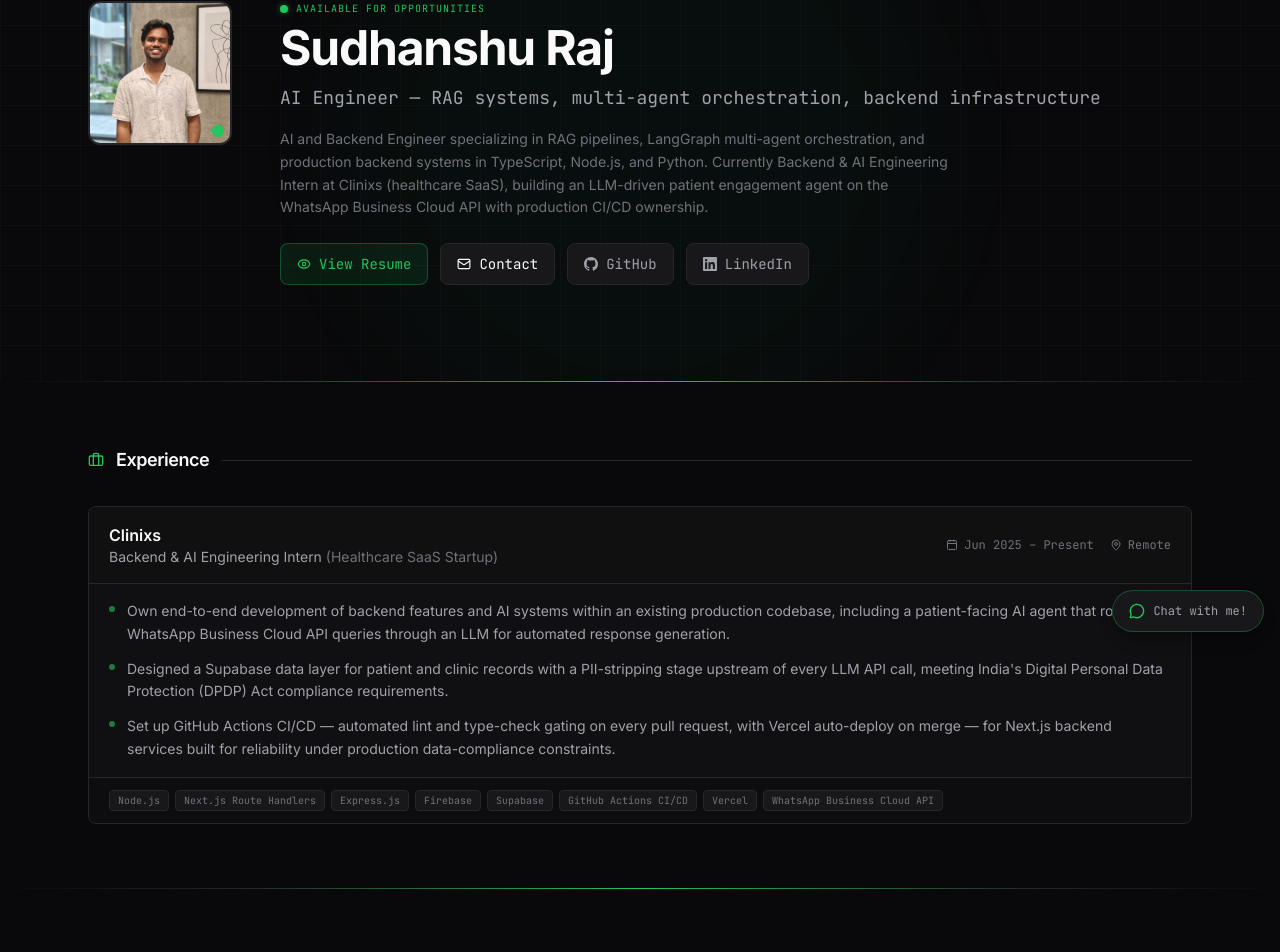
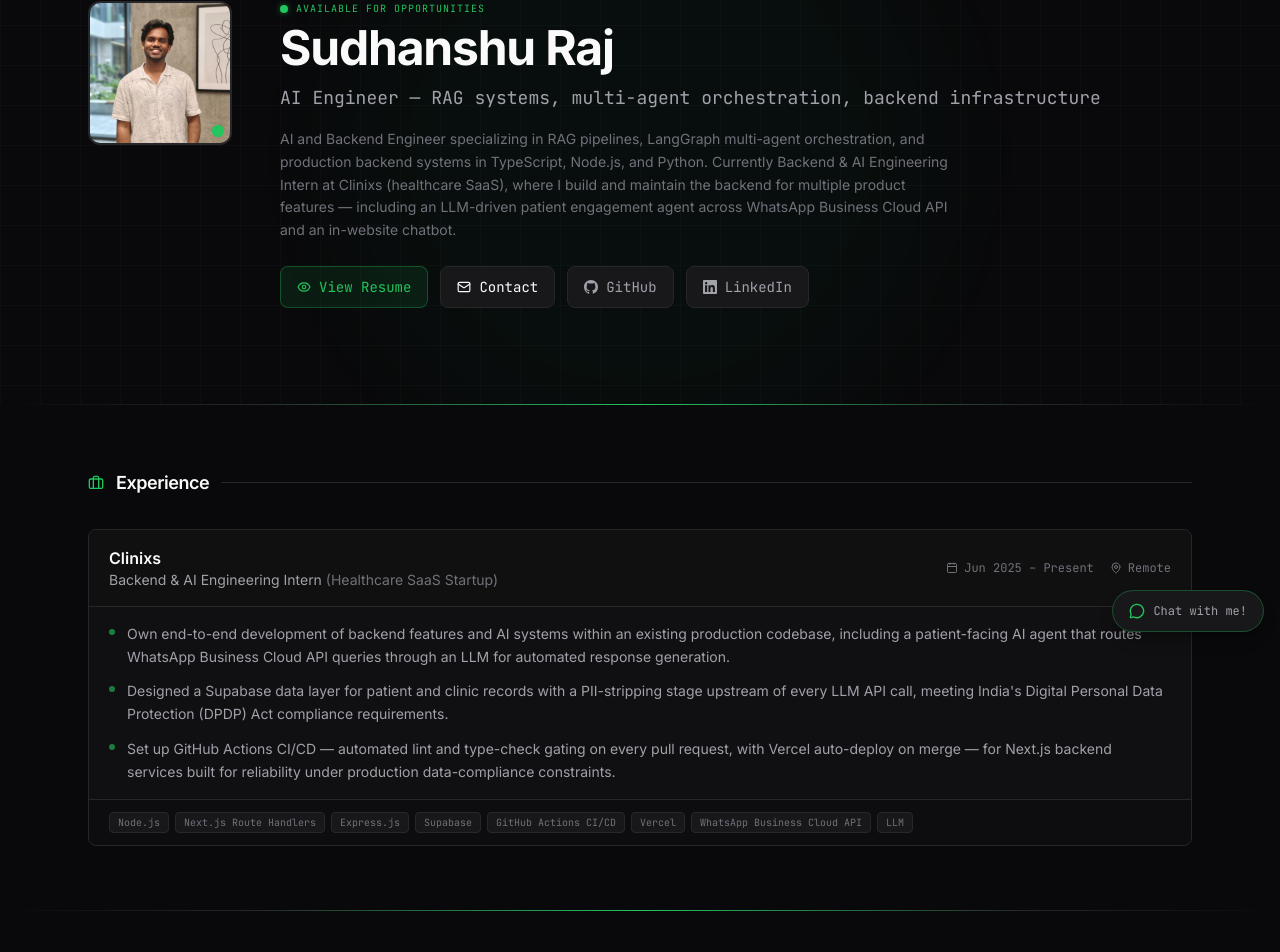
Before and after one commit to sudhanshuraj13/portfolio, a Next.js app in the folder apps/web/: page / in a window 1280 px wide. Shown: the part 152-1104 px from the top of the page. Built offline with nearby package versions, Linux system fonts and the light colour scheme.

Commit message:
updating exprience description

```diff
--- a/apps/web/src/app/page.tsx
+++ b/apps/web/src/app/page.tsx
@@ -60,11 +60,11 @@
     "Node.js",
     "Next.js Route Handlers",
     "Express.js",
-    "Firebase",
     "Supabase",
     "GitHub Actions CI/CD",
     "Vercel",
     "WhatsApp Business Cloud API",
+    "LLM",
   ],
   bullets: [
     "Own end-to-end development of backend features and AI systems within an existing production codebase, including a patient-facing AI agent that routes WhatsApp Business Cloud API queries through an LLM for automated response generation.",
@@ -151,7 +151,7 @@
                 </p>
 
                 <p className="text-sm text-dim leading-relaxed max-w-2xl mb-6">
-                  AI and Backend Engineer specializing in RAG pipelines, LangGraph multi-agent orchestration, and production backend systems in TypeScript, Node.js, and Python. Currently Backend & AI Engineering Intern at Clinixs (healthcare SaaS), building an LLM-driven patient engagement agent on the WhatsApp Business Cloud API with production CI/CD ownership.
+                  AI and Backend Engineer specializing in RAG pipelines, LangGraph multi-agent orchestration, and production backend systems in TypeScript, Node.js, and Python. Currently Backend & AI Engineering Intern at Clinixs (healthcare SaaS), where I build and maintain the backend for multiple product features — including an LLM-driven patient engagement agent across WhatsApp Business Cloud API and an in-website chatbot.
                 </p>
 
                 {/* CTA Buttons */}
@@ -337,8 +337,8 @@
                   </h3>
                   <span
                     className={`text-[9px] font-mono uppercase tracking-wider px-1.5 py-0.5 rounded border ${project.status === "Live"
-                        ? "text-terminal-green border-terminal-green/30 bg-terminal-green/5"
-                        : "text-amber border-amber/30 bg-amber/5"
+                      ? "text-terminal-green border-terminal-green/30 bg-terminal-green/5"
+                      : "text-amber border-amber/30 bg-amber/5"
                       }`}
                   >
                     {project.status}
```
